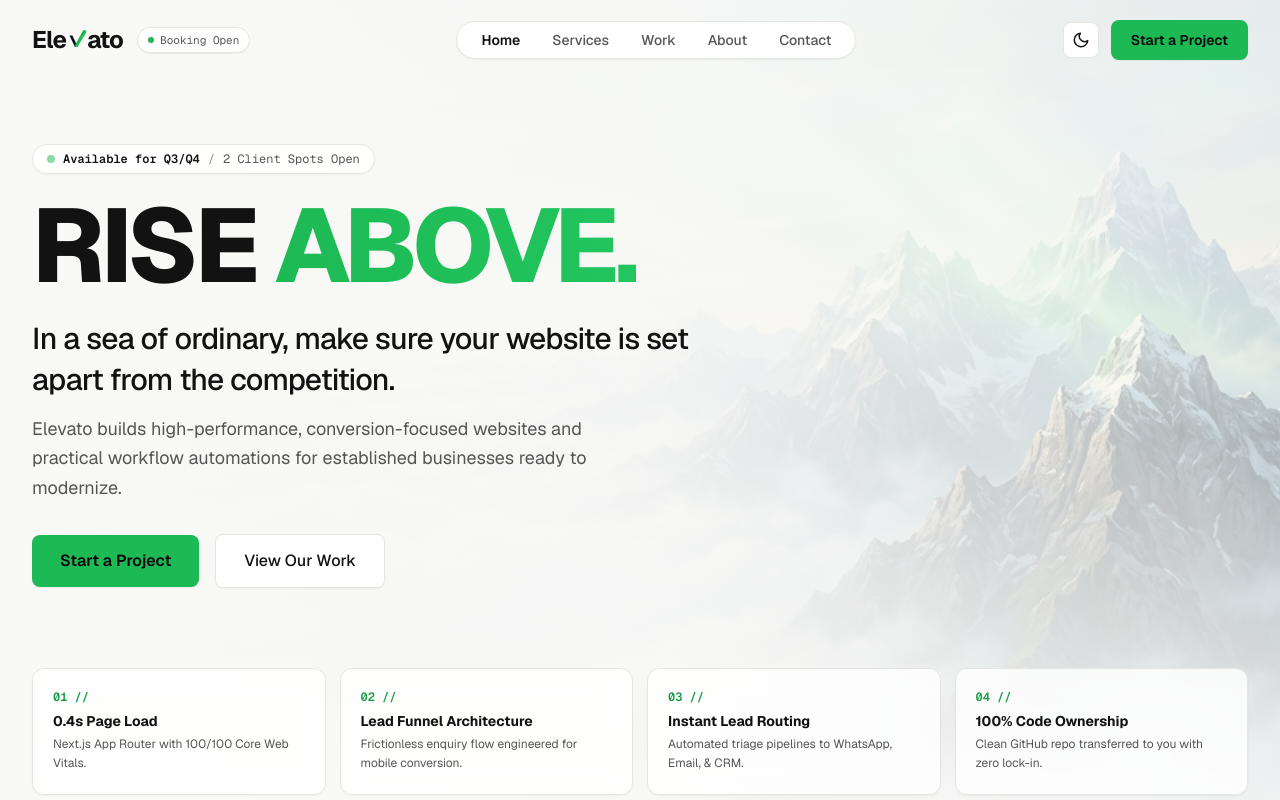
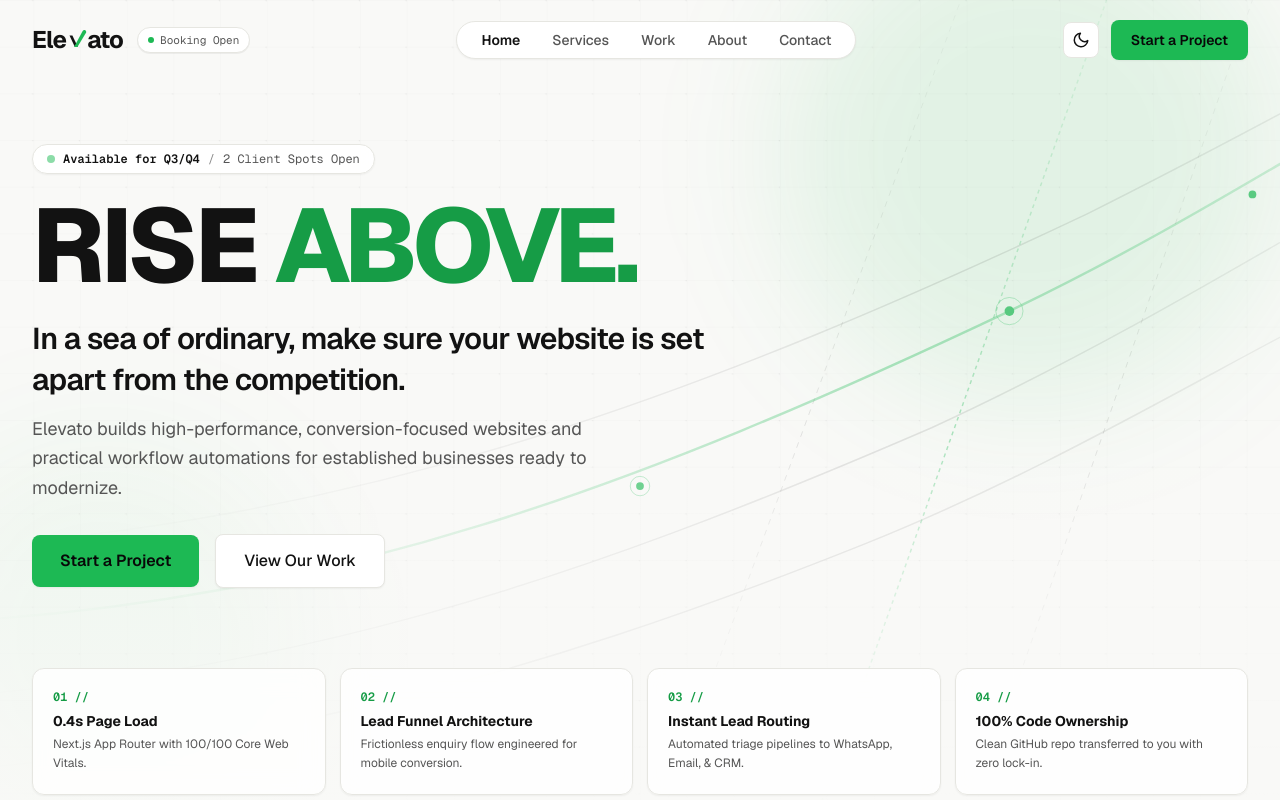
Before and after one commit to rajatozaki/elevato, a Next.js app: page / in a window 1280 px wide. Shown: the top 800 px of the page. Built offline with nearby package versions, Linux system fonts and the light colour scheme.

Commit message:
fix: remove image bg, add abstract elevate vector craft bg and fix light mode contrast

```diff
--- a/components/layout/Logo.tsx
+++ b/components/layout/Logo.tsx
@@ -30,7 +30,7 @@ export function Logo({ className, variant = 'auto', showMarkOnly = false }: Logo
         >
           <path
             d="M4 9L10.5 23H14L7.5 9H4Z"
-            className={variant === 'dark' ? 'fill-white' : 'fill-current text-text-primary'}
+            fill="currentColor"
           />
           <path
             d="M9.5 23L19.8 3.5C20.4 2.4 21.8 2 22.9 2.6C24 3.2 24.4 4.6 23.8 5.7L13.5 23H9.5Z"
@@ -63,7 +63,7 @@ export function Logo({ className, variant = 'auto', showMarkOnly = false }: Logo
           {/* Left stroke */}
           <path
             d="M3 8.5L9.5 22.5H13L6.5 8.5H3Z"
-            className={variant === 'dark' ? 'fill-white' : 'fill-current text-text-primary'}
+            fill="currentColor"
           />
           {/* Right upward green stroke */}
           <path
--- a/components/sections/Hero.tsx
+++ b/components/sections/Hero.tsx
@@ -1,7 +1,7 @@
-import Image from 'next/image';
 import { Container } from '@/components/ui/Container';
 import { Button } from '@/components/ui/Button';
 import { AnimateIn } from '@/components/ui/AnimateIn';
+import { ElevateCraftBackground } from '@/components/ui/ElevateCraftBackground';
 
 const heroPillars = [
   {
@@ -28,21 +28,9 @@ const heroPillars = [
 
 export default function Hero() {
   return (
-    <section className="relative min-h-[92vh] pt-32 sm:pt-36 pb-20 flex items-center overflow-hidden">
-      {/* Atmospheric 'Elevate' Background Art */}
-      <div className="absolute inset-0 -z-10 select-none pointer-events-none">
-        <Image
-          src="/images/elevate-hero.jpg"
-          alt="Elevato Mountain Peaks"
-          fill
-          priority
-          sizes="100vw"
-          className="object-cover object-[75%_center] md:object-center opacity-35 dark:opacity-25 transition-opacity duration-700 filter saturate-[1.1]"
-        />
-        {/* Gradient overlays for seamless text readability and dark/light mode blend */}
-        <div className="absolute inset-0 bg-gradient-to-r from-starlight via-starlight/85 to-transparent dark:from-dark dark:via-dark/85 dark:to-transparent" />
-        <div className="absolute inset-0 bg-gradient-to-t from-starlight via-transparent to-starlight/40 dark:from-dark dark:via-transparent dark:to-dark/40" />
-      </div>
+    <section className="relative min-h-[90vh] pt-32 sm:pt-36 pb-20 flex items-center overflow-hidden">
+      {/* Abstract 'Elevate' Craft Background */}
+      <ElevateCraftBackground />
 
       <Container className="relative z-10">
         <div className="max-w-3xl text-left">
@@ -58,9 +46,9 @@ export default function Hero() {
 
           {/* Expressive Display Headline (Sample Inspired) */}
           <AnimateIn direction="up" delay={100}>
-            <h1 className="text-6xl sm:text-7xl md:text-8xl lg:text-[6.5rem] font-extrabold tracking-[-0.045em] leading-[0.92] text-text-primary uppercase">
+            <h1 className="text-5xl sm:text-6xl md:text-7xl lg:text-[6.5rem] font-extrabold tracking-[-0.045em] leading-[0.92] text-text-primary uppercase">
               rise{' '}
-              <span className="text-transparent bg-clip-text bg-gradient-to-r from-accent to-[#22C55E]">
+              <span className="text-accent-dark dark:text-accent">
                 above.
               </span>
             </h1>
@@ -68,7 +56,7 @@ export default function Hero() {
 
           {/* Short Phrase Tagline */}
           <AnimateIn direction="up" delay={200}>
-            <p className="text-xl sm:text-2xl md:text-3xl font-medium tracking-tight text-text-primary mt-6 max-w-2xl leading-snug">
+            <p className="text-xl sm:text-2xl md:text-3xl font-semibold tracking-tight text-text-primary mt-6 max-w-2xl leading-snug">
               In a sea of ordinary, make sure your website is set apart from the competition.
             </p>
           </AnimateIn>
--- /dev/null
+++ b/components/ui/ElevateCraftBackground.tsx
@@ -0,0 +1,93 @@
+export function ElevateCraftBackground() {
+  return (
+    <div className="absolute inset-0 -z-10 overflow-hidden pointer-events-none select-none">
+      {/* Dynamic Ambient Background Glows */}
+      <div className="absolute -top-24 right-0 w-[500px] h-[500px] bg-accent/10 dark:bg-accent/15 rounded-full blur-3xl" />
+      <div className="absolute top-1/2 -left-24 w-[400px] h-[400px] bg-accent/5 dark:bg-accent/10 rounded-full blur-3xl" />
+
+      {/* Abstract 'Elevate' Geometric Vector Craft */}
+      <svg
+        className="absolute inset-0 w-full h-full opacity-70 dark:opacity-40"
+        xmlns="http://www.w3.org/2000/svg"
+        fill="none"
+        preserveAspectRatio="xMidYMid slice"
+        viewBox="0 0 1440 900"
+      >
+        <defs>
+          {/* Gradients for ascending lines */}
+          <linearGradient id="elevate-line-1" x1="0%" y1="100%" x2="100%" y2="0%">
+            <stop offset="0%" stopColor="#1DB954" stopOpacity="0" />
+            <stop offset="50%" stopColor="#1DB954" stopOpacity="0.5" />
+            <stop offset="100%" stopColor="#1DB954" stopOpacity="0.1" />
+          </linearGradient>
+
+          <linearGradient id="elevate-line-2" x1="0%" y1="100%" x2="100%" y2="0%">
+            <stop offset="0%" stopColor="currentColor" stopOpacity="0" />
+            <stop offset="50%" stopColor="currentColor" stopOpacity="0.15" />
+            <stop offset="100%" stopColor="currentColor" stopOpacity="0.05" />
+          </linearGradient>
+
+          <pattern id="elevate-grid" width="48" height="48" patternUnits="userSpaceOnUse">
+            <path
+              d="M 48 0 L 0 0 0 48"
+              fill="none"
+              stroke="currentColor"
+              strokeWidth="0.75"
+              strokeOpacity="0.05"
+            />
+            <circle cx="48" cy="0" r="1.5" fill="currentColor" fillOpacity="0.08" />
+          </pattern>
+        </defs>
+
+        {/* Subtle Precision Grid */}
+        <rect width="100%" height="100%" fill="url(#elevate-grid)" className="text-text-primary" />
+
+        {/* Ascending Stepped Elevation Planes & Curves */}
+        <path
+          d="M -100 800 C 300 780, 600 700, 950 560 C 1200 460, 1400 320, 1600 240"
+          stroke="url(#elevate-line-2)"
+          strokeWidth="1.5"
+          className="text-text-primary"
+        />
+
+        <path
+          d="M -50 720 C 350 700, 650 600, 1020 440 C 1280 320, 1480 180, 1650 100"
+          stroke="url(#elevate-line-2)"
+          strokeWidth="1.5"
+          className="text-text-primary"
+        />
+
+        {/* Signature Green Accent Elevation Vector */}
+        <path
+          d="M 0 640 C 400 620, 720 500, 1100 320 C 1350 200, 1500 80, 1700 0"
+          stroke="url(#elevate-line-1)"
+          strokeWidth="2.5"
+        />
+
+        <path
+          d="M 50 560 C 450 530, 800 400, 1180 220 C 1420 100, 1550 20, 1750 -80"
+          stroke="url(#elevate-line-2)"
+          strokeWidth="1.5"
+          className="text-text-primary"
+        />
+
+        {/* Vertical Ascending Rays (Abstract Ascension) */}
+        <line x1="720" y1="900" x2="1050" y2="0" stroke="url(#elevate-line-2)" strokeWidth="1" strokeDasharray="6 6" className="text-text-primary" />
+        <line x1="880" y1="900" x2="1200" y2="0" stroke="url(#elevate-line-1)" strokeWidth="1.5" strokeDasharray="4 4" />
+        <line x1="1040" y1="900" x2="1350" y2="0" stroke="url(#elevate-line-2)" strokeWidth="1" strokeDasharray="6 6" className="text-text-primary" />
+
+        {/* Ascending Nodes (Key Elevation Points) */}
+        <circle cx="720" cy="500" r="4" fill="#1DB954" />
+        <circle cx="720" cy="500" r="10" stroke="#1DB954" strokeWidth="1" strokeOpacity="0.4" />
+
+        <circle cx="1100" cy="320" r="5" fill="#1DB954" />
+        <circle cx="1100" cy="320" r="14" stroke="#1DB954" strokeWidth="1" strokeOpacity="0.4" />
+
+        <circle cx="1350" cy="200" r="4" fill="#1DB954" />
+      </svg>
+
+      {/* Clean Edge Blending Gradients */}
+      <div className="absolute inset-0 bg-gradient-to-b from-transparent via-transparent to-starlight dark:to-dark" />
+    </div>
+  );
+}
```
Also changed, not shown: public/images/elevate-hero.jpg (deleted).
